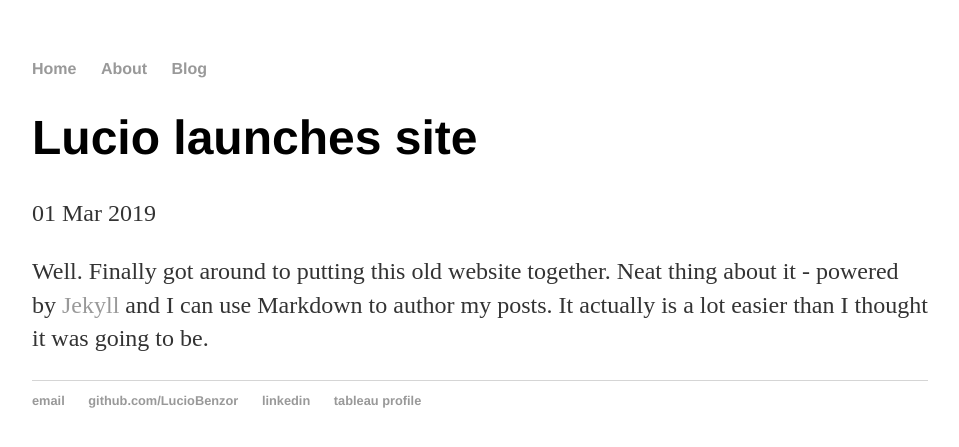
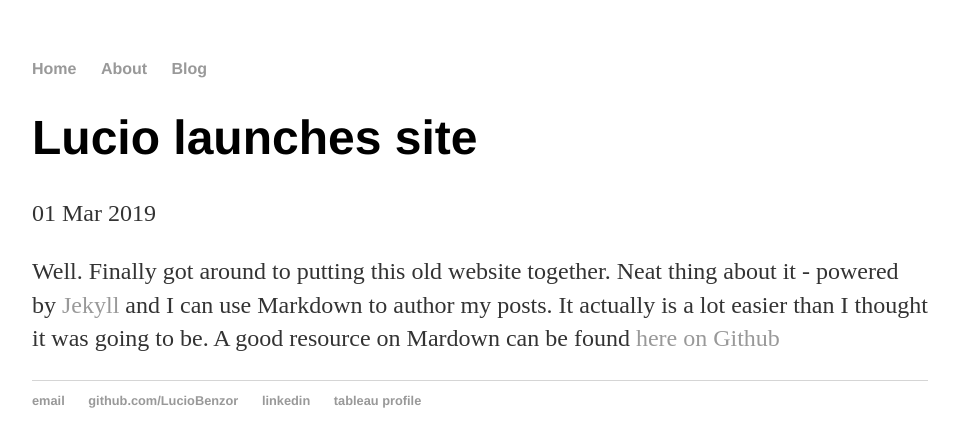
Before and after one commit to LucioBenzor/LucioBenzor.github.io, a Jekyll site: the page built from _posts/2019-03-01-Lucio-benzor-site-launched.md, in a window 1280 px wide. Shown: the top 447 px of the page, without its empty margins (160-1119 px from the left). Built offline with Jekyll 4.4.1, drawn with Linux system fonts in a browser that asks for light colours.

Commit message:
Update 2019-03-01-Lucio-benzor-site-launched.md

```diff
--- a/_posts/2019-03-01-Lucio-benzor-site-launched.md
+++ b/_posts/2019-03-01-Lucio-benzor-site-launched.md
@@ -5,3 +5,4 @@ date: 2019-03-01
 ---
 
 Well. Finally got around to putting this old website together. Neat thing about it - powered by [Jekyll](http://jekyllrb.com) and I can use Markdown to author my posts. It actually is a lot easier than I thought it was going to be.
+A good resource on Mardown can be found [here on Github](https://help.github.com/en/articles/basic-writing-and-formatting-syntax)
```
